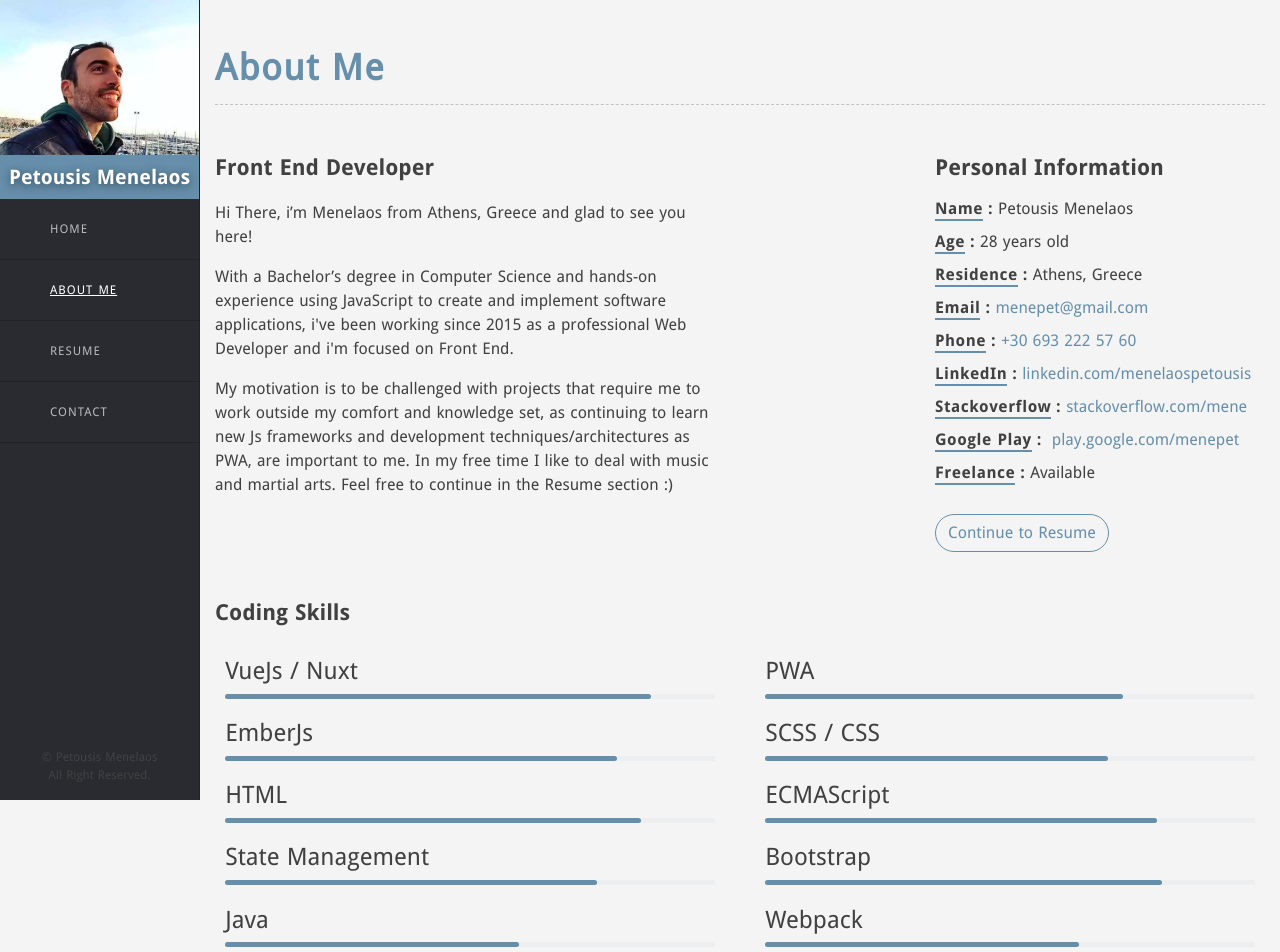
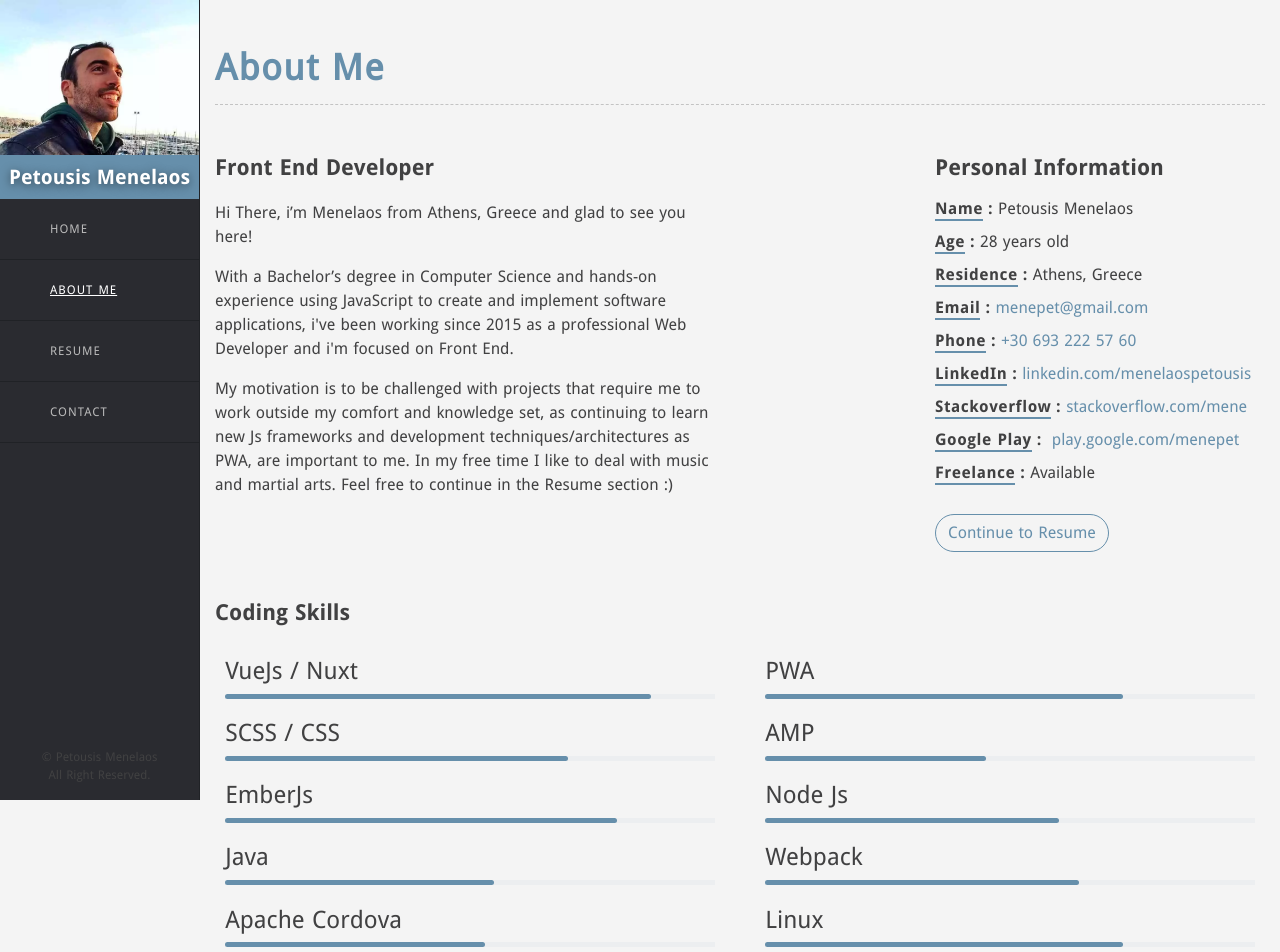
Before and after one commit to Harry80428/my_poirtfolio_new, a Nuxt app: page /about in a window 1280 px wide. Shown: the top 952 px of the page. Built offline with nearby package versions, Linux system fonts and the light colour scheme.

Commit message:
content changes

```diff
--- a/components/ResumeList.vue
+++ b/components/ResumeList.vue
@@ -51,6 +51,8 @@ export default {
 <style lang="scss" scoped>
 h2 {
     padding-left: 55px;
+    text-decoration: underline;
+    text-decoration-color: $main-color;
 }
 ul.experience {
     font-family: "Droid Sans";
--- a/pages/about.vue
+++ b/pages/about.vue
@@ -94,26 +94,20 @@ export default {
           skill: 'PWA',
           progress: 73
         }, {
+          skill: 'SCSS / CSS',
+          progress: 70
+        }, {
+          skill: 'AMP',
+          progress: 45
+        }, {
           skill: 'EmberJs',
           progress: 80
         }, {
-          skill: 'SCSS / CSS',
-          progress: 70
-        }, {
-          skill: 'HTML',
-          progress: 85
-        }, {
-          skill: 'ECMAScript',
-          progress: 80
-        }, {
-          skill: 'State Management',
-          progress: 76
-        }, {
-          skill: 'Bootstrap',
-          progress: 81
+          skill: 'Node Js',
+          progress: 60
         }, {
           skill: 'Java',
-          progress: 60
+          progress: 55
         }, {
           skill: 'Webpack',
           progress: 64
--- a/pages/resume.vue
+++ b/pages/resume.vue
@@ -36,7 +36,7 @@ export default {
       experience: [
         {
           title: 'Front End Developer',
-          location: 'Wind Hellas',
+          location: 'Wind Hellas, Athens',
           descr: `Working as Front-end Developer & trying new technologies such as PWA, AMP and VueJs.`,
           from: 'Jan. 2020',
           to: 'now',
@@ -48,8 +48,8 @@ export default {
               link: 'https://www.wind.gr/gr/epikoinonia'
             }, {
               title: 'WIND Support',
-              descr: `PWA implementation and parts of UI within this part of website`,
-              technology: 'PWA',
+              descr: `PWA & AMP implementation for WIND Support`,
+              technology: 'PWA / AMP',
               link: 'https://www.wind.gr/support/idiotes/'
             }
           ]
```
